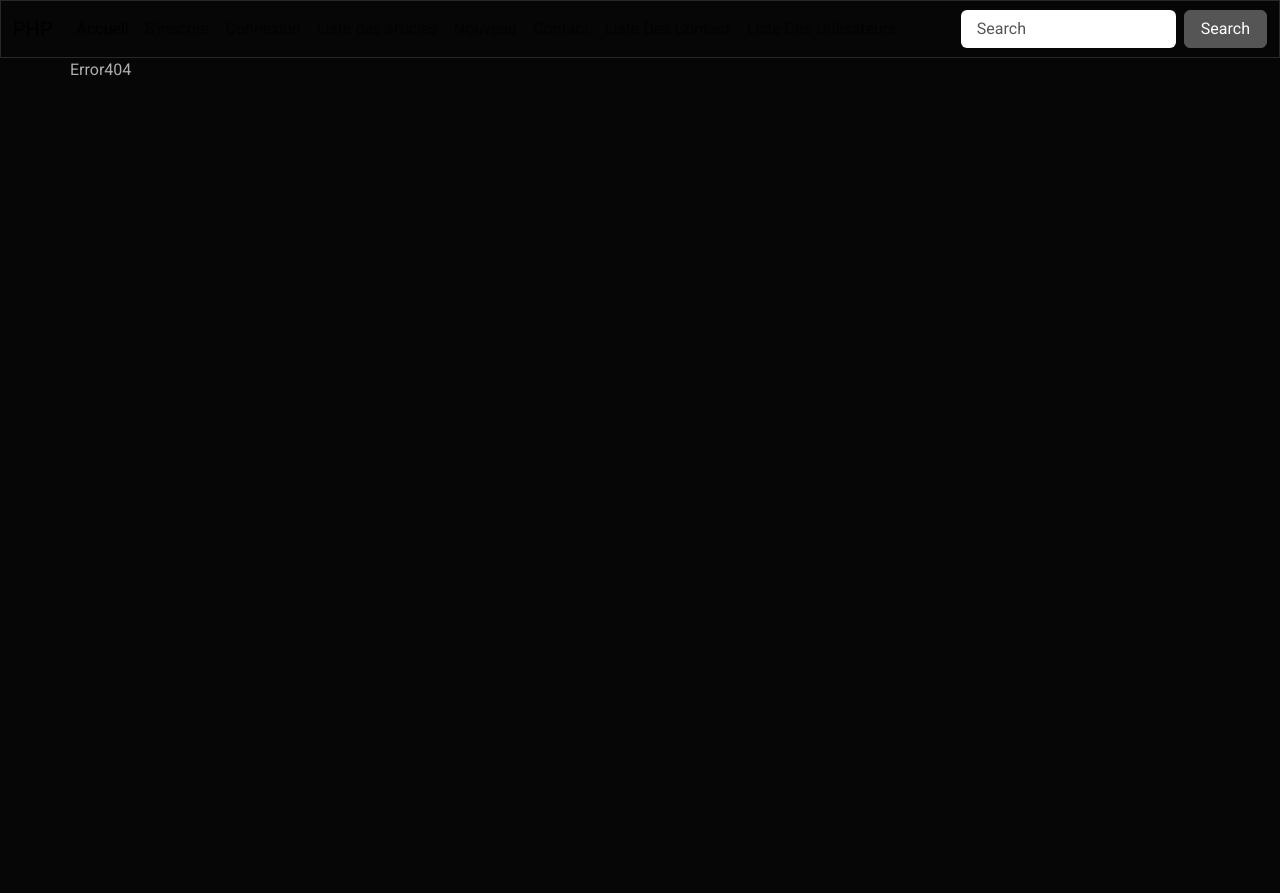
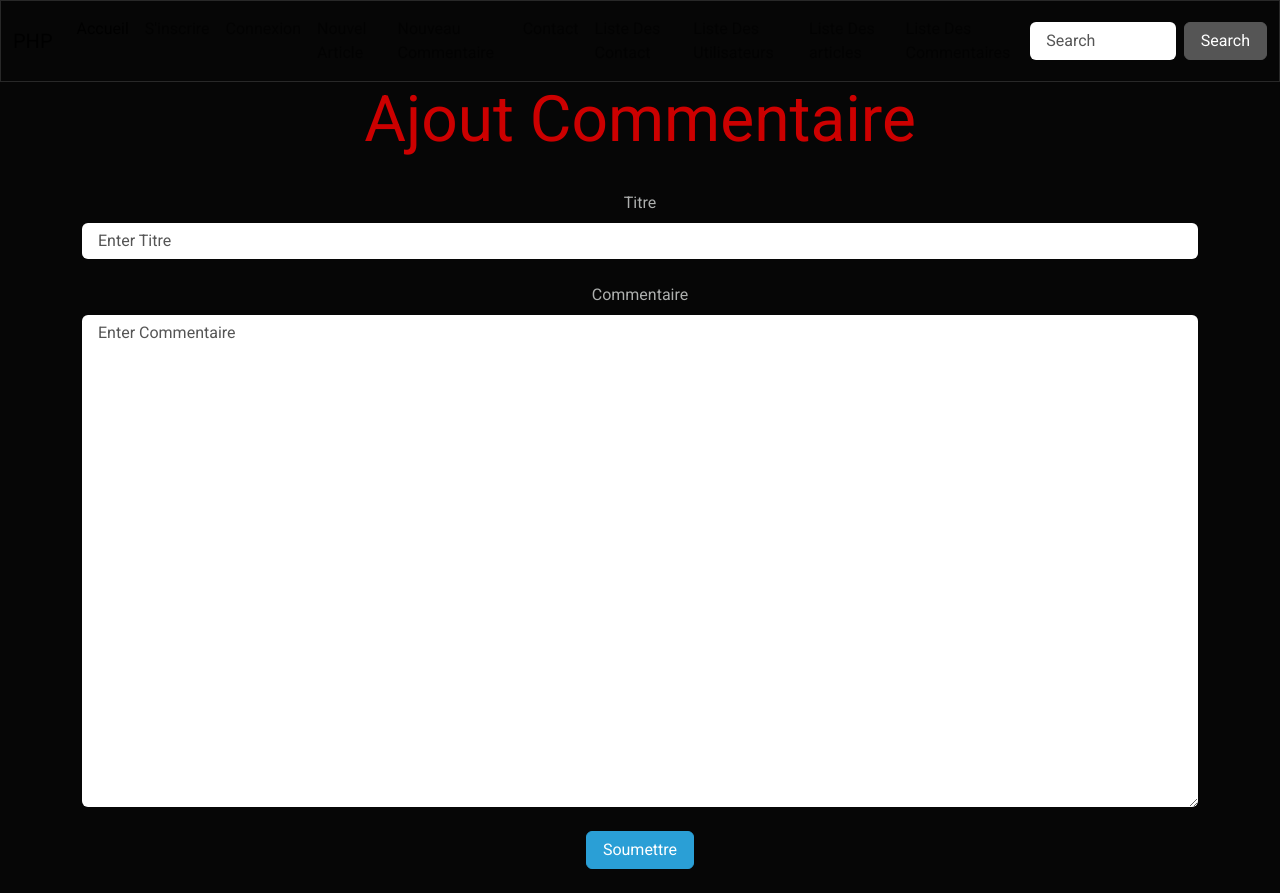
Before and after one commit to Remi-Saigo/PHPCours, a PHP site: page /index.php?page=AjoutCommentaire in a window 1280 px wide. Before the commit the page ends 76 px from the top, so only its background shows below. Run offline with PHP 8.4, Linux system fonts and the light colour scheme.

Commit message:
ListeCom

```diff
--- /dev/null
+++ b/AjoutCommentaire.php
@@ -0,0 +1,42 @@
+<h1 class = "text-danger text-center">Ajout Commentaire</h1>
+<?php
+if (isset($_POST["Valider"])) {
+    //var_dump($_POST);
+    $Titre =htmlentities($_POST["Titre"]);
+    $Commentaire =nl2br($_POST["Commentaire"]);
+    $Modere = false;
+
+        if(strlen($Titre)>50){
+            echo'diminuez la taille de votre sujet';
+            $validTitre = false;
+        }else $validTitre = true;
+
+    if ($validsubjec = true||!empty($Commentaire)) {
+
+        $DatePublication = date("Y-m-d H:i:s");
+        $sql = $dbh->prepare("INSERT INTO Commentaire(`Titre`, `Contenu`, `DatePublication`, `Modere` ) VALUES (:Titre, :Contenu, :DatePublication, :Modere)");
+        $sql->bindParam(':Titre', $Titre, PDO::PARAM_STR);
+        $sql->bindParam(':Contenu', $Commentaire, PDO::PARAM_STR);
+        $sql->bindParam(':DatePublication', $DatePublication, PDO::PARAM_STR);
+        $sql->bindParam(':Modere', $Modere, PDO::PARAM_BOOL);
+        $r = $sql->execute();
+        if ($r) {
+            echo "Commentaire Posté";
+        } else {
+            echo "Echec de L'ajout";
+        }
+    }
+}
+?>
+
+<form action="index.php?page=AjoutCommentaire" method="post">
+      <div>
+        <label for="exampleInputTitre" class="form-label mt-4">Titre</label>
+        <input type="text" class="form-control" id="exampleTitre" aria-describedby="TitreHelp" placeholder="Enter Titre" name="Titre" maxlength = 50 required>
+      </div>
+      <div>
+        <label for="exampleInputCommentaire" class="form-label mt-4">Commentaire</label>
+        <textarea type="text" autocomplete="off" class="form-control" id="exampleCommentaire" aria-describedby="Commentaire" placeholder="Enter Commentaire" name="Commentaire" rows="20" cols="30" required></textarea>
+      </div>
+      <button type="submit" class="btn btn-primary m-4" name="Valider">Soumettre</button>
+</form>
--- a/header.php
+++ b/header.php
@@ -27,10 +27,10 @@
           <a class="nav-link" href="index.php?page=connect">Connexion</a>
         </li>
         <li class="nav-item">
-          <a class="nav-link" href="index.php?page=ListeArticles">Liste des articles</a>
+          <a class="nav-link" href="index.php?page=AjoutArticle">Nouvel Article</a>
         </li>
         <li class="nav-item">
-          <a class="nav-link" href="index.php?page=AjoutArticle">Nouveau</a>
+          <a class="nav-link" href="index.php?page=AjoutCommentaire">Nouveau Commentaire</a>
         </li>
         <li class="nav-item">
           <a class="nav-link" href="index.php?page=contact">Contact</a>
@@ -40,6 +40,12 @@
         </li>
         <li class="nav-item">
           <a class="nav-link" href="index.php?page=ListeUser">Liste Des Utilisateurs</a>
+        </li>
+        <li class="nav-item">
+          <a class="nav-link" href="index.php?page=ListeArticles">Liste Des articles</a>
+        </li>
+        <li class="nav-item">
+          <a class="nav-link" href="index.php?page=ListeCommentaires">Liste Des Commentaires</a>
         </li>
 
       </ul>
```
Also changed, not shown: ListeCommentaires.php (added, +17 -0 lines).
